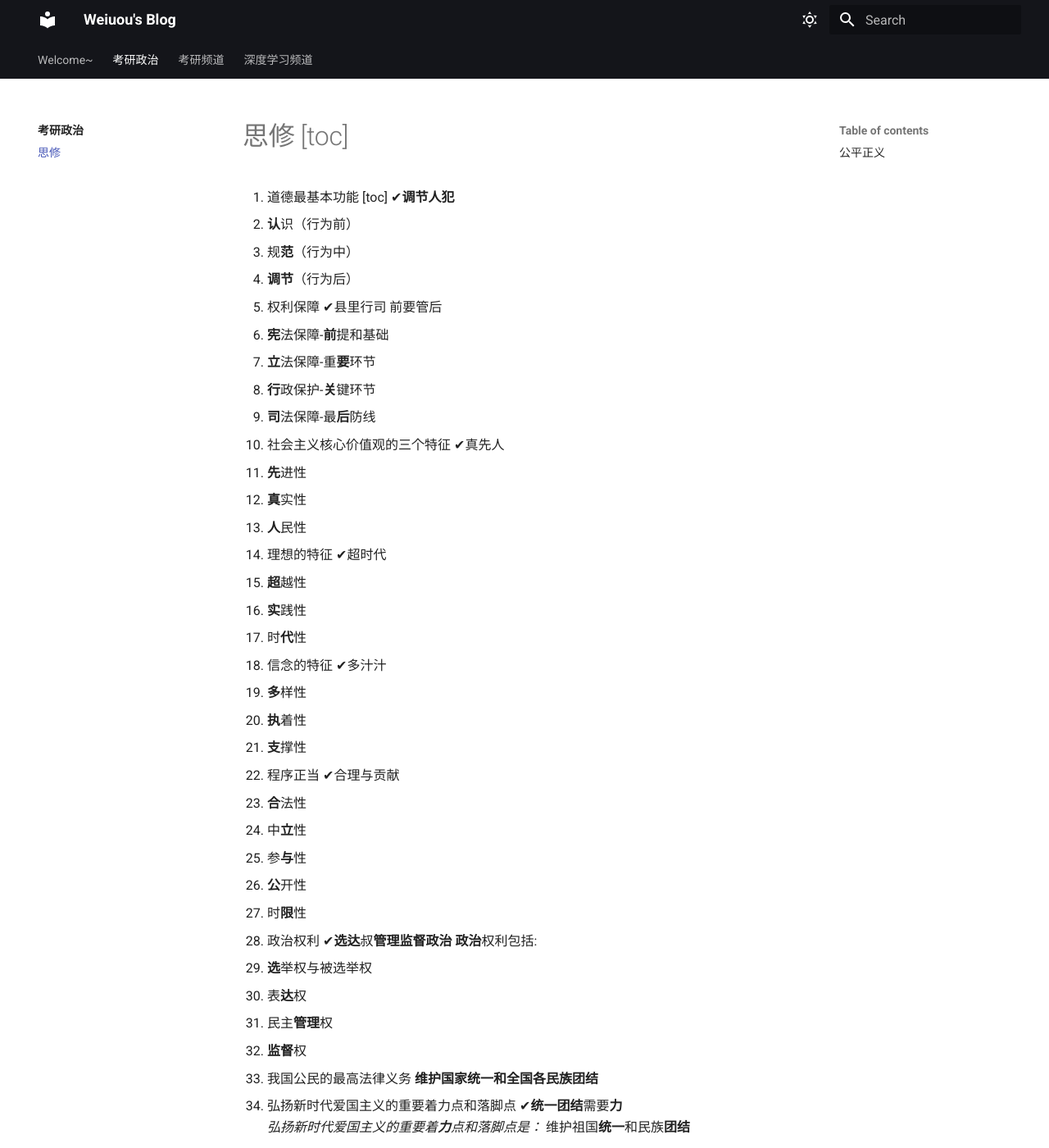
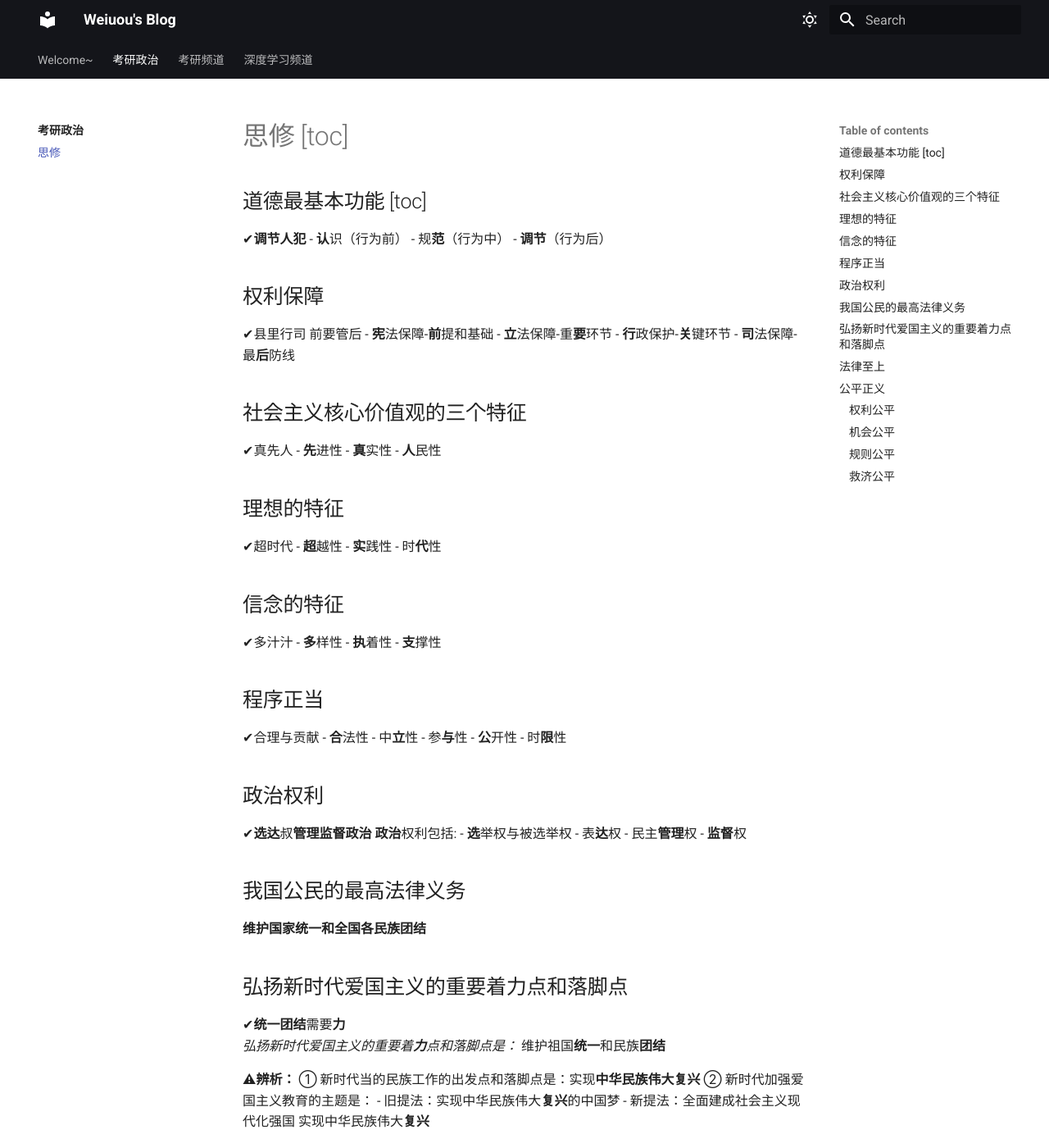
Before and after one commit to weiuou/blog, an MkDocs documentation site: the page built from docs/考研政治/思修.md, in a window 1280 px wide and 1400 px high. Shown: the whole window at 82% size. Built offline with MkDocs 1.6.1 and Material for MkDocs 9.7.7, drawn with Linux system fonts in a browser that asks for light colours; some of the changed lines change nothing that is shown; some of the changed text lies outside the part shown.

Commit message:
修改编号

```diff
--- a/docs/考研政治/思修.md
+++ b/docs/考研政治/思修.md
@@ -1,47 +1,47 @@
 # 思修 [toc]
-1. 道德最基本功能 [toc]
+## 道德最基本功能 [toc]
    ✔**调节人犯**
    - **认**识（行为前）
    - 规**范**（行为中）
    - **调节**（行为后）
-2. 权利保障
+## 权利保障
    ✔县里行司 前要管后
    - **宪**法保障-**前**提和基础
    - **立**法保障-重**要**环节
    - **行**政保护-**关**键环节
    - **司**法保障-最**后**防线
-3. 社会主义核心价值观的三个特征
+## 社会主义核心价值观的三个特征
    ✔真先人
    - **先**进性
    - **真**实性
    - **人**民性
-4. 理想的特征
+## 理想的特征
    ✔超时代
    - **超**越性
    - **实**践性
    - 时**代**性
-5. 信念的特征
+## 信念的特征
    ✔多汁汁
    - **多**样性
    - **执**着性
    - **支**撑性
-6. 程序正当
+## 程序正当
    ✔合理与贡献
    - **合**法性
    - 中**立**性
    - 参**与**性
    - **公**开性
    - 时**限**性
-7. 政治权利
+## 政治权利
    ✔**选达**叔**管理监督政治**
    **政治**权利包括:
    - **选**举权与被选举权
    - 表**达**权
    - 民主**管理**权
    - **监督**权
-8. 我国公民的最高法律义务
+## 我国公民的最高法律义务
    **维护国家统一和全国各民族团结**
-9. 弘扬新时代爱国主义的重要着力点和落脚点
+## 弘扬新时代爱国主义的重要着力点和落脚点
    ✔**统一团结**需要**力**
    *弘扬新时代爱国主义的重要着**力**点和落脚点是：*
    维护祖国**统一**和民族**团结**
@@ -51,35 +51,36 @@
    ② 新时代加强爱国主义教育的主题是：
    - 旧提法：实现中华民族伟大**复兴**的中国梦
    - 新提法：全面建成社会主义现代化强国 实现中华民族伟大**复兴**
-10. 法律至上
-    ✔**事事为**
-    *法律至上 具体表现为法律的：*
-    - 普遍**适**用性
-    - 优先**适**用性
-    - 不可**违**反性
+## 法律至上
+✔ **事事为**
+*法律至上 具体表现为法律的：*
+- 普遍**适**用性
+- 优先**适**用性
+- 不可**违**反性
     **⚠辨析：**
-    - 普遍适用性：所有人都必须遵守
-    - 优先适用性：多种给范矛盾 优先考虑法律规范的适用
-    - 不可违反性：必须遵守 违反要受到惩罚
+- 普遍适用性：所有人都必须遵守
+- 优先适用性：多种给范矛盾 优先考虑法律规范的适用
+- 不可违反性：必须遵守 违反要受到惩罚
+
 ## 公平正义
 ✔**权机规济-拳击规**则归**济**公说明
 👊拳击酒鬼
-- ***权***利公平
+### ***权***利公平
   ✔**主机呼救**
   - 权利**主**体平等
   - 享有的权利特别是**基**本权利平等
   - 权利保**护**和权利**救**济平等
-- ***机***会公平
+### ***机***会公平
     ✔**起发机**
     - **起**点公平
     - **发**展公平
     - 代**际**公平
-- ***规***则公平
+### ***规***则公平
     ✔**龟内保**
     - 法律**规**则面前人人平等
     - 法律**内**容面前人人平等
     - 法律**保**护面前人人平等
-- *救***济**公平
+### *救***济**公平
     ✔死刑射
     - **司**法救济公平
     - **行**政救济公平
```
